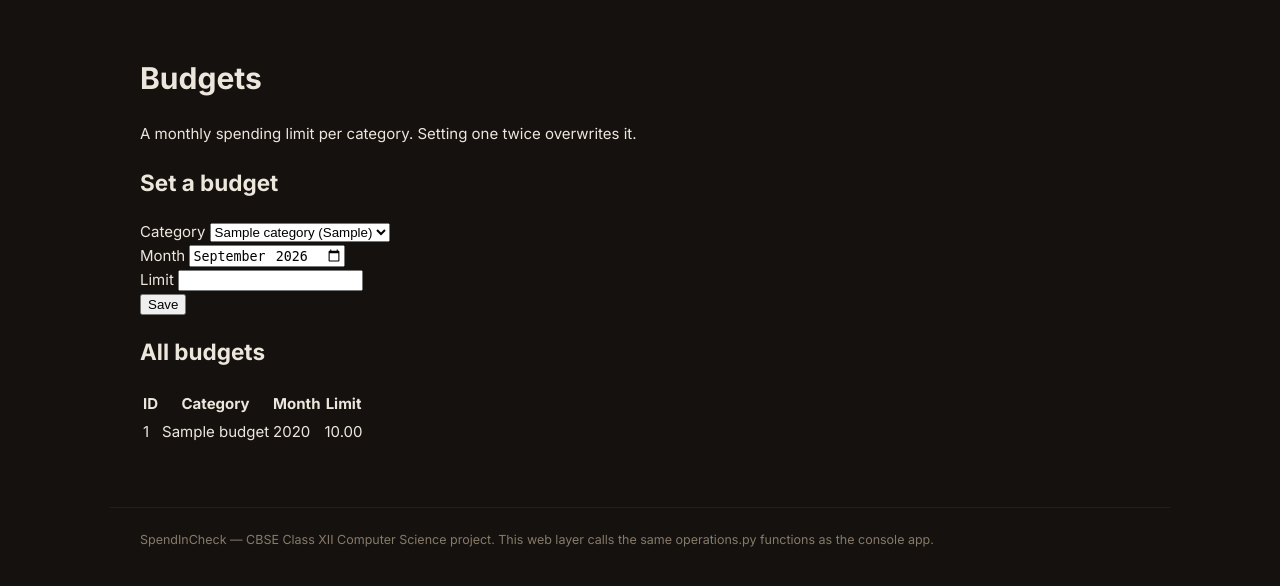
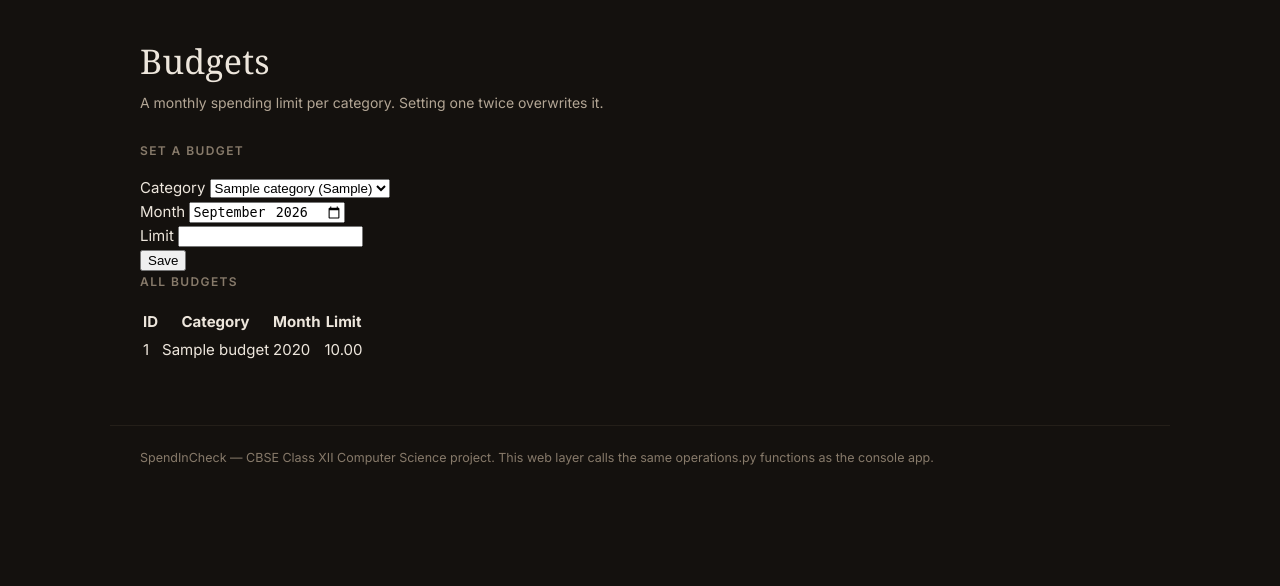
Before and after one commit to thealiarbab/SpendInCheck, a Flask app: page /budgets in a window 1280 px wide. Shown: the part 62-648 px from the top of the page. Run offline with Flask 3, Linux system fonts and the light colour scheme; the visitor is signed in with stand-in values (Sample User, id 1); a database or web service that is not in the repository returns one stand-in record (values such as "Sample title"); some libraries are stand-ins or nearby versions; some web fonts are replaced.

Commit message:
style: restyle headings with the display serif

```diff
--- a/static/style.css
+++ b/static/style.css
@@ -97,3 +97,10 @@ footer {
   font-size: 12.5px;
   border-top: 1px solid var(--rule-soft);
 }
+
+/* ---------------- headings ---------------- */
+h1 { font-family: var(--serif); font-size: 34px; font-weight: 400; margin: 0 0 4px;
+     letter-spacing: .2px; }
+h2 { font-size: 12px; margin: 0 0 16px; font-weight: 600; text-transform: uppercase;
+     letter-spacing: 1.4px; color: var(--paper-mute); }
+.subtitle { color: var(--paper-dim); margin: 0 0 26px; font-size: 14px; }
```
